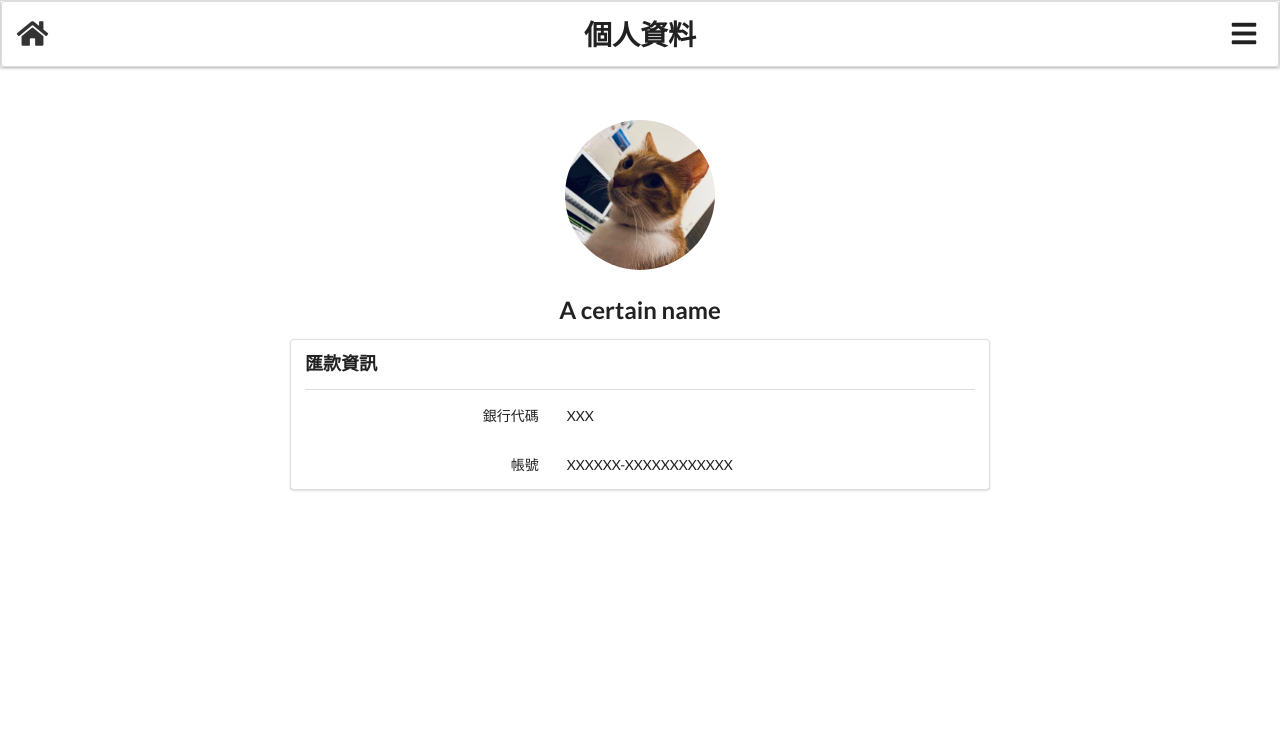
After one commit to AcuPinchure/MySite, a Django app: template src/templates/logistics/account.html in a window 1280 px wide. The commit adds this page. Shown: the top 730 px of the page. Run offline with Django 4.2, Linux system fonts and the light colour scheme; the template is opened without the code that fills it, so the values that code supplies are empty; parts of the project's set-up code (start-up, migrations or seed data) failed here and were passed over.

Commit message:
static manage

```diff
--- a/src/MySite/urls.py
+++ b/src/MySite/urls.py
@@ -25,4 +25,4 @@ urlpatterns = [
     path('bot/',include('twitter_bot.urls')),
     path('logistics/',include('logistics.urls')),
     #re_path(r'',RedirectView.as_view(url='bot/index/'))
-] + static(settings.MEDIA_URL, document_root = settings.MEDIA_ROOT)
+] + static(settings.MEDIA_URL, document_root = settings.MEDIA_ROOT) + static(settings.STATIC_URL, document_root=settings.STATIC_ROOT)
--- a/src/logistics/urls.py
+++ b/src/logistics/urls.py
@@ -5,5 +5,9 @@ from django.views.generic import RedirectView
 app_name = "logistics"
 urlpatterns = [
     path('home/', views.home, name='home'),
+    path('account/', views.account, name='account'),
+    path('warehouse/', views.warehouse, name='warehouse'),
+    path('order/', views.order, name='order'),
+    path('delivery/', views.delivery, name='delivery'),
     re_path(r'^.?',RedirectView.as_view(pattern_name='logistics:home', permanent=False))
 ]
--- /dev/null
+++ b/src/templates/logistics/account.html
@@ -0,0 +1,44 @@
+{% extends 'logistics/base.html' %}
+
+{% block title %}
+<title>個人資料 | 聖品萱物流</title>
+{% endblock title %}
+
+{% block navi %}
+{% endblock navi %}
+
+{% block header %}
+<h1>個人資料</h1>
+{% endblock header %}
+
+{% block content_text_container %}
+{% load static %}
+<img src="{% static 'logistics/img/demo_account_img.jpg' %}" class="ui small circular centered image">
+<h2 class="ui center aligned header">
+    A certain name
+</h2>
+<div class="ui segment">
+    <div class="ui header">匯款資訊</div>
+    <div class="ui divider"></div>
+    <div class="ui grid">
+        <div class="middle aligned row">
+            <div class="right aligned six wide column">
+                銀行代碼
+            </div>
+            <div class="left aligned ten wide column">
+                XXX
+            </div>
+        </div>
+        <div class="middle aligned row">
+            <div class="right aligned six wide column">
+                帳號
+            </div>
+            <div class="left aligned ten wide column">
+                XXXXXX-XXXXXXXXXXXX
+            </div>
+        </div>
+    </div>
+</div>
+
+
+{% endblock content_text_container %}
--- a/src/templates/logistics/base.html
+++ b/src/templates/logistics/base.html
@@ -11,17 +11,17 @@
     {% endblock title %}
 </head>
 <body>
-    <div class="ui right sidebar inverted vertical menu">
-        <a class="item">
+    <div class="ui right sidebar vertical menu" id="sidebar_menu">
+        <a href="{% url 'logistics:account' %}" class="item" id="menu_account">
             個人資料
         </a>
-        <a class="item">
+        <a href="{% url 'logistics:warehouse' %}" class="item" id="menu_warehouse">
             倉庫管理
         </a>
-        <a class="item">
+        <a href="{% url 'logistics:order' %}" class="item" id="menu_order">
             訂單管理
         </a>
-        <a class="item">
+        <a href="{% url 'logistics:delivery' %}" class="item" id="menu_delivery">
             出貨管理
         </a>
     </div>
@@ -30,7 +30,11 @@
             <div class="ui clearing segment" style="width: 100%">
 
                 <div class="ui grid">
+                    <div class="middle aligned row">
                         <div class="four wide left aligned column">
+                            <a href="{% url 'logistics:home' %}" style="color: black;">
+                                <i class="big home link icon"></i>
+                            </a>
                             {% block navi %}
                             {% endblock navi %}
                         </div>
@@ -40,6 +44,7 @@
                         </div>
                         <div class="four wide right aligned column">
                             <i class="big bars icon" id="menu_icon"></i>
+                        </div>
                     </div>
                 </div>
             </div>
@@ -59,7 +64,19 @@
     </div>
     <script>
         $('#menu_icon').on('click', function () {
-            $('.ui.sidebar').sidebar('setting','transition','slide along').sidebar('show');
+            $('.ui.sidebar').sidebar('setting','transition','overlay').sidebar('show');
+        })
+        $('#menu_account').on('click', function () {
+            $('.ui.sidebar').sidebar('setting','transition','overlay').sidebar('hide');
+        })
+        $('#menu_warehouse').on('click', function () {
+            $('.ui.sidebar').sidebar('setting','transition','overlay').sidebar('hide');
+        })
+        $('#menu_order').on('click', function () {
+            $('.ui.sidebar').sidebar('setting','transition','overlay').sidebar('hide');
+        })
+        $('#menu_delivery').on('click', function () {
+            $('.ui.sidebar').sidebar('setting','transition','overlay').sidebar('hide');
         })
     </script>
 </body>
```
Also changed, not shown: src/MySite/settings.py (+12 -8 lines), src/logistics/views.py (+12 -0 lines), src/templates/logistics/delivery.html (added, +24 -0 lines), src/templates/logistics/home.html (+28 -1 lines), src/templates/logistics/order.html (added, +24 -0 lines), src/templates/logistics/warehouse.html (added, +24 -0 lines), src/static/logistics/img/demo_account_img.jpg (added), src/static/logistics/img/kanata.png (added), 1 other file. Lines whose indentation alone changed are shown as unchanged.
